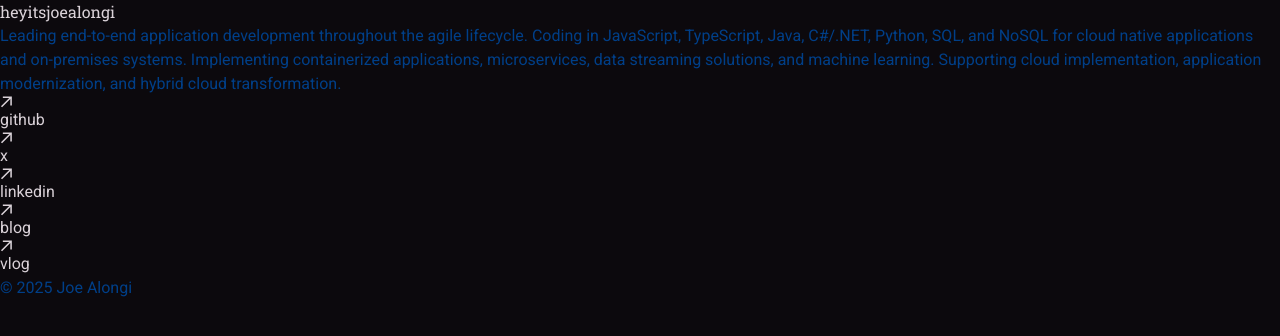
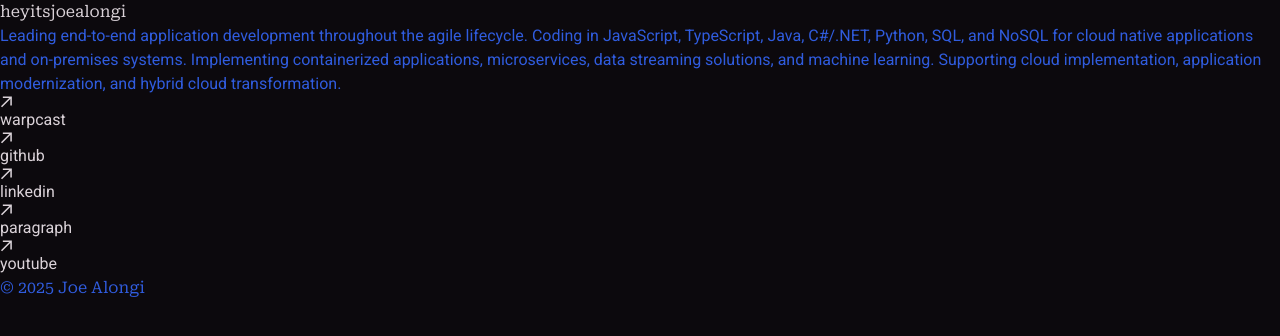
Before and after one commit to heyitsjoealongi/heyitsjoealongi, a Next.js app: page / in a window 1280 px wide. Shown: the top 336 px of the page. Built offline with nearby package versions, Linux system fonts and the light colour scheme.

Commit message:
Update Links & Styling

```diff
--- a/src/app/components/menu/footer.tsx
+++ b/src/app/components/menu/footer.tsx
@@ -18,10 +18,21 @@ function ArrowIcon() {
 export default function Footer() {
   return (
     <footer className="mb-16">
-      <ul className="font-sm mt-8 flex flex-col space-x-0 space-y-2 text-neutral-600 md:flex-row md:space-x-4 md:space-y-0 dark:text-neutral-300">
+      <ul className="font-sm mt-8 flex flex-col space-x-0 space-y-2 md:flex-row md:space-x-4 md:space-y-0">
         <li>
           <a
-            className="flex items-center transition-all hover:text-neutral-800 dark:hover:text-neutral-100"
+            className="flex items-center transition-all"
+            rel="noopener noreferrer"
+            target="_blank"
+            href="https://warpcast.com/heyitsjoealongi/"
+          >
+            <ArrowIcon />
+            <p className="ml-2 h-7">warpcast</p>
+          </a>
+        </li>
+        <li>
+          <a
+            className="flex items-center transition-all"
             rel="noopener noreferrer"
             target="_blank"
             href="https://github.com/heyitsjoealongi/"
@@ -32,18 +43,7 @@ export default function Footer() {
         </li>
         <li>
           <a
-            className="flex items-center transition-all hover:text-neutral-800 dark:hover:text-neutral-100"
-            rel="noopener noreferrer"
-            target="_blank"
-            href="https://x.com/heyitsjoealongi/"
-          >
-            <ArrowIcon />
-            <p className="ml-2 h-7">x</p>
-          </a>
-        </li>
-        <li>
-          <a
-            className="flex items-center transition-all hover:text-neutral-800 dark:hover:text-neutral-100"
+            className="flex items-center transition-all"
             rel="noopener noreferrer"
             target="_blank"
             href="https://www.linkedin.com/in/heyitsjoealongi/"
@@ -54,28 +54,28 @@ export default function Footer() {
         </li>
         <li>
           <a
-            className="flex items-center transition-all hover:text-neutral-800 dark:hover:text-neutral-100"
+            className="flex items-center transition-all"
             rel="noopener noreferrer"
             target="_blank"
-            href="https://bitsbythebyte.pub/"
+            href="https://paragraph.xyz/@heyitsjoealongi/"
           >
             <ArrowIcon />
-            <p className="ml-2 h-7">blog</p>
+            <p className="ml-2 h-7">paragraph</p>
           </a>
         </li>
         <li>
           <a
-            className="flex items-center transition-all hover:text-neutral-800 dark:hover:text-neutral-100"
+            className="flex items-center transition-all"
             rel="noopener noreferrer"
             target="_blank"
             href="https://www.youtube.com/@heyitsjoealongi/"
           >
             <ArrowIcon />
-            <p className="ml-2 h-7">vlog</p>
+            <p className="ml-2 h-7">youtube</p>
           </a>
         </li>
       </ul>
-      <p className="mt-8 text-neutral-600 dark:text-neutral-300">
+      <p className="copyright mt-8 text-xs">
         © {new Date().getFullYear()} Joe Alongi
       </p>
     </footer>
--- a/src/app/globals.css
+++ b/src/app/globals.css
@@ -11,12 +11,12 @@
 
 body,
 html {
-  color: #003f88;
+  color: #305cde;
   background-color: #0c090d;
 }
 
 ::selection {
-  background: #003f88;
+  background: #305cde;
 }
 
 h1,
@@ -26,12 +26,17 @@ h4,
 h5,
 h6 {
   color: #dad2d8;
-  font-family: "Roboto Slab", serif;
+  font-family: "Roboto Serif", serif;
 }
 
 p {
-  color: #003f88;
+  color: #305cde;
   font-family: "Roboto", serif;
+}
+
+.copyright {
+  color: #305cde;
+  font-family: "Roboto Serif", serif;
 }
 
 a,
@@ -43,5 +48,5 @@ a > svg {
 
 a:hover,
 a > p:hover {
-  color: #003f88;
+  color: #305cde;
 }
--- a/src/app/layout.tsx
+++ b/src/app/layout.tsx
@@ -43,7 +43,7 @@ export default function RootLayout({
           rel="stylesheet"
         />
         <link
-          href="https://fonts.googleapis.com/css2?family=Roboto+Slab:wght@100..900&family=Roboto:ital,wght@0,100..900;1,100..900&display=swap"
+          href="https://fonts.googleapis.com/css2?family=Roboto+Serif:ital,opsz,wght@0,8..144,100..900;1,8..144,100..900&family=Roboto+Slab:wght@100..900&family=Roboto:ital,wght@0,100..900;1,100..900&display=swap"
           rel="stylesheet"
         />
       </head>
--- a/src/app/page.tsx
+++ b/src/app/page.tsx
@@ -1,10 +1,10 @@
 export default function Home() {
   return (
     <section>
-      <h1 className="max-w-xl mx-auto uppercase text-xl min-[2000px]:text-3xl font-medium subpixel-antialiased">
+      <h1 className="max-w-xl mx-auto text-xl lg:text-6xl font-light subpixel-antialiased">
         heyitsjoealongi
       </h1>
-      <p className="my-3 lg:my-6 text-xl lg:text-3xl font-extralight subpixel-antialiased">
+      <p className="my-3 lg:my-6 text-lg lg:text-3xl font-extralight subpixel-antialiased">
         Leading end-to-end application development throughout the agile
         lifecycle. Coding in JavaScript, TypeScript, Java, C#/.NET, Python, SQL,
         and NoSQL for cloud native applications and on-premises systems.
```
